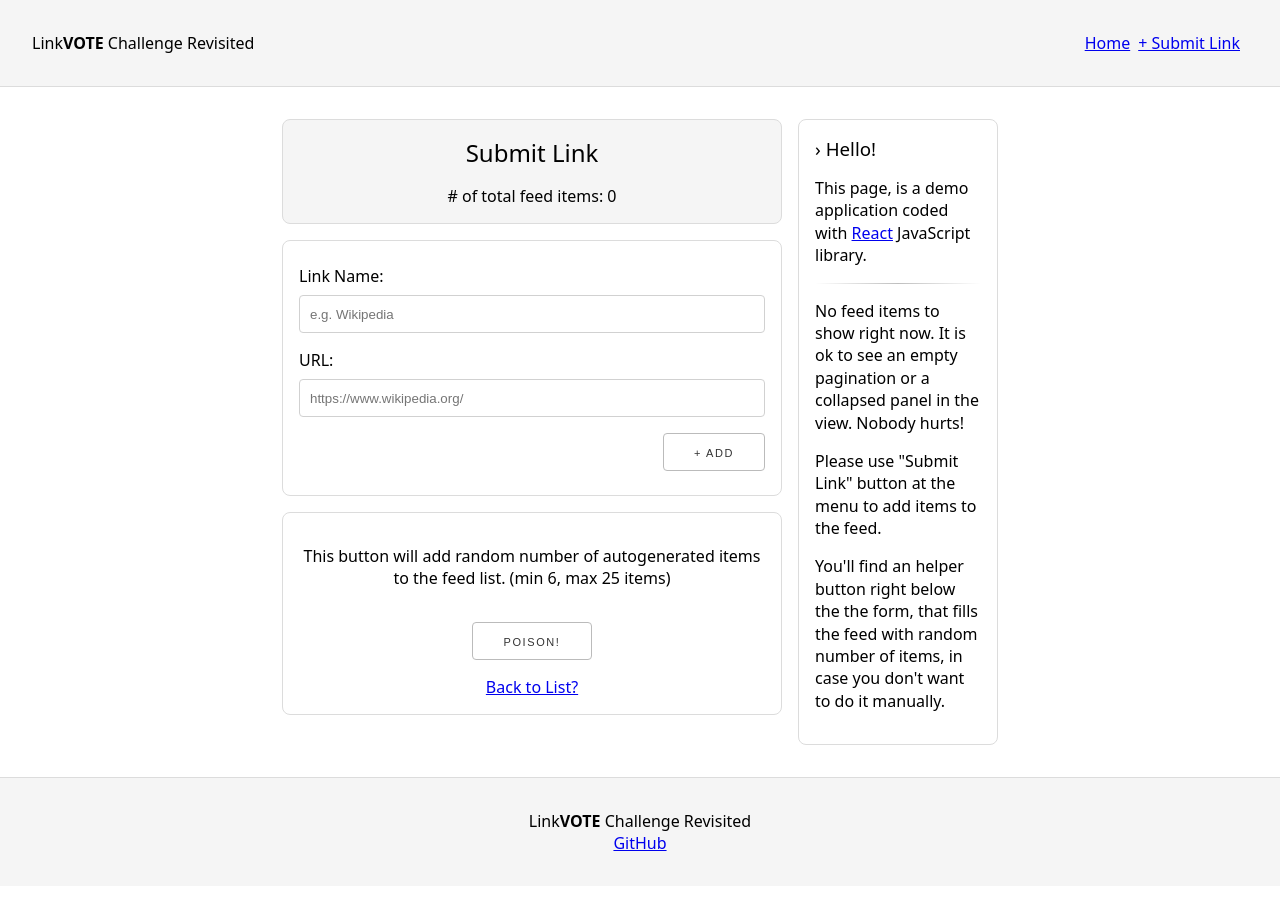
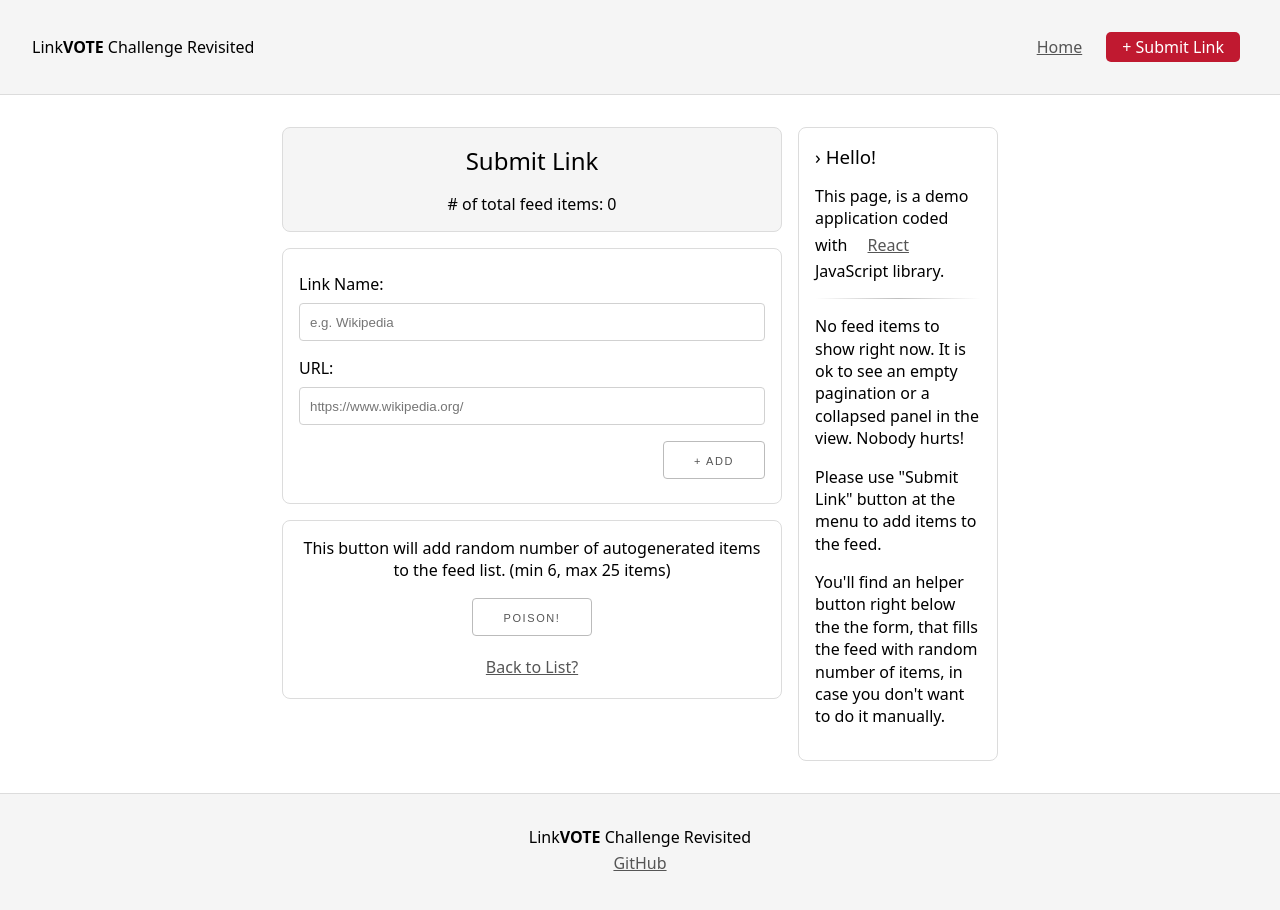
Before and after one commit to xkema/missofis-link-vote-challenge-revisited, a React (Create React App) app: page /add in a window 1280 px wide. Before the commit the page ends 886 px from the top, so only its background shows below. Built offline with nearby package versions, Linux system fonts and the light colour scheme.

Commit message:
Created generic styles for a tag and generic elements
- Fixed nav menu link styles
- Added bacdrop-filter to modal bg

```diff
--- a/src/css/App.css
+++ b/src/css/App.css
@@ -51,6 +51,12 @@
   margin-right: 0.5rem;
 }
 
+.App-header > nav > a:last-child {
+  color: #FFF;
+  background-color: #c01930;
+  text-decoration: none;
+}
+
 /* === content */
 
 .App-content > * {
@@ -70,10 +76,6 @@
   flex-direction: column;
   align-items: center;
 }
-
-/* === feed */
-
-
 
 /* === sidebar */
 
--- a/src/css/Feed.css
+++ b/src/css/Feed.css
@@ -11,8 +11,7 @@
   border-top-left-radius: 0.5rem;
   border-top-right-radius: 0.5rem;
   border-bottom: 1px solid gainsboro;
-  display: flex;
-  justify-content: right;
+  text-align: right;
 }
 
 .Feed-modal {
@@ -30,6 +29,7 @@
   height: 100vh;
   background-color: rgba(0, 0, 0, 0.25);
   display: flex;
+  backdrop-filter: blur(1px);
 }
 
 .Feed-modal.modal-hidden {
@@ -41,6 +41,11 @@
   border: 1px solid gainsboro;
   border-radius: 0.5rem;
   padding: 3rem 6rem;
+  text-align: center;
+}
+
+.Feed-modal-options > button {
+  margin: 0 0.5rem;
 }
 
 .Feed-list {
--- a/src/css/Form.css
+++ b/src/css/Form.css
@@ -41,5 +41,9 @@
 }
 
 .Form-extras p {
+  margin: 0;
+}
+
+.Form-extras p {
   text-align: center;
 }
--- a/src/css/index.css
+++ b/src/css/index.css
@@ -45,14 +45,27 @@ hr {
   background-image: linear-gradient(to right, rgba(0, 0, 0, 0), rgba(0, 0, 0, 0.25), rgba(0, 0, 0, 0));
 }
 
-/* === buttons */
+/* === links & buttons */
+
+a {
+  color: #555;
+  height: 30px;
+  line-height: 30px;
+  padding: 0 1rem;
+  border-radius: 5px;
+}
+
+a:hover {
+  color: #111;
+}
+
 
 button {
   display: inline-block;
   height: 38px;
   line-height: 38px;
   padding: 0 30px;
-  color: #333;
+  color: #555;
   text-align: center;
   font-size: 11px;
   font-weight: 400;
@@ -80,17 +93,14 @@ button.button-borderless {
   border: none;
 }
 
-button.button-primary,
-a.button-primary {
+button.button-primary {
   color: #FFF;
   background-color: #e61f3b;
   border-color: #e61f3b;
 }
 
 button.button-primary:hover,
-button.button-primary:focus,
-a.button-primary:hover,
-a.button-primary:focus {
+button.button-primary:focus {
   color: #FFF;
   background-color: #c01930;
   border-color: #c01930;
@@ -121,3 +131,9 @@ select:focus {
   border: 1px solid #33C3F0;
   outline: 0;
 }
+
+/* === utils */
+
+.element-hidden {
+  display: none;
+}
```
